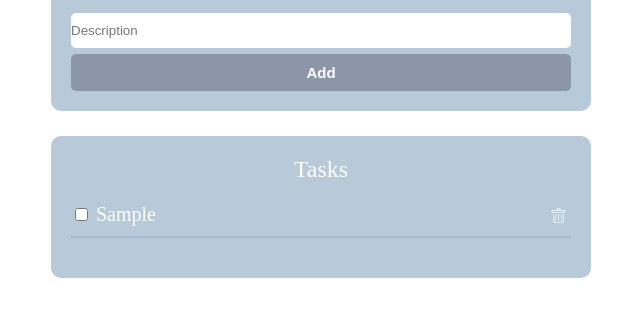
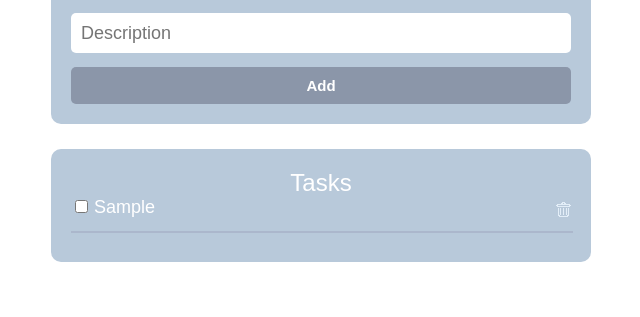
Before and after one commit to Trigan00/MyToDo, a plain HTML site: page index.html in a window 1280 px wide. Both pictures are taken after typing "Sample" into the empty fields and a click on the button "Add". Shown: the part 123-440 px from the top of the page, without its empty margins (319-959 px from the left). Drawn offline with Linux system fonts and the light colour scheme.

Commit message:
Добавлен интерфейс для удаления кнопки, а также улучшена строка ввода задачи

```diff
--- a/index.html
+++ b/index.html
@@ -12,7 +12,7 @@
         <div class="ToDoList">
             <b>MyToDo</b>
             <div class="create_new_todo">
-                <input type="text" class="message" placeholder="Description">
+                <textarea id="text" class="textarea" placeholder="Description"></textarea>
                 <button class="add"><b>Add</b></button>
             </div>
         </div>
@@ -20,7 +20,7 @@
 
     <div class="Tasks">
         <div class="TasksWord">Tasks</div>
-        <ul class="todo"></ul>
+        <div class="todo"></div>
     </div>
 
     <script src = "./main.js"></script>
--- a/main.js
+++ b/main.js
@@ -1,10 +1,15 @@
 //Даров Владик
 
-let addMessage = document.querySelector('.message') //находит поле ввода задачи
+let addMessage = document.querySelector('.textarea') //находит поле ввода задачи
 let addButton = document.querySelector('.add') //находит кнопку добавления задачи
 let todo = document.querySelector('.todo') //находит список задач
 
 let todolist = [] //объявляем массив котоорый хранит объекты (список задач)
+
+addMessage.addEventListener("input", (event) => {
+    addMessage.style.height = 0;
+    addMessage.style.height = addMessage.scrollHeight + "px";
+})
 
 
 //условие сразу же сработает когда страница будет обнавлена
@@ -23,7 +28,8 @@ addButton.addEventListener('click', function(){ //эта функция сраб
     todolist.push(newToDo) //Закидывает новую задачу в список задч
     displayMessages() //вызов функции, которая выводит задчи на экран
     localStorage.setItem('todo', JSON.stringify(todolist)) //Сохраняется список задч
-    addMessage.value = ''
+    addMessage.value = '' // удаление задачи из поля ввода задачи
+    addMessage.style.height = 0; //возвращает размер addMessage в исходный
 
 })
 
@@ -32,12 +38,14 @@ function displayMessages(){ //функция, которая выводит за
     let displayMessage = '' //переменная которая показывает задчи
     todolist.forEach((item, index) => { //перебор всех задач из массива задач
         displayMessage += `
-        <li>
-            <input type='checkbox' id='item_${index}' ${item.checked ? 'checked' : ''}>
-            <label for='item_${index}'>${item.ToDo}</label>
-            <input class = "delate" onclick="delateTask(${index})" type="button" value="">
+        <div class = "todo">
+            <div class = "wrapper">
+                <div class = "box-1"><input type='checkbox' id='item_${index}' ${item.checked ? 'checked' : ''}></div>
+                <div class = "box-2"><label class = "item" for='item_${index}'>${item.ToDo}</label></div>
+                <div class = "box-3"><input class = "delate" onclick="delateTask(${index})" type="button" value=""></div>
+            </div>
             <hr>
-        </li>
+        </div>
         ` // Прибавляет новые задчи
         todo.innerHTML = displayMessage; //выводит задачи на экран
     })
@@ -55,20 +63,20 @@ todo.addEventListener('change', (event) =>{ //сработает, когда с
     })
 })
 
-todo.addEventListener('contextmenu', (event)=>{
-    event.preventDefault()
-    todolist.forEach((item, i) => {
-        if(item.ToDo === event.target.innerHTML){
-            todolist.splice(i, 1)
-            displayMessages();
-            localStorage.setItem('todo', JSON.stringify(todolist))
+todo.addEventListener('contextmenu', (event)=>{  //срабоатет при нажатии правой кнопкой мыши по задаче
+    event.preventDefault() //скрывает стандартное окно, которое пояаляется при нажатии правой кнопкой мыши
+    todolist.forEach((item, i) => { //Перебор всех задач
+        if(item.ToDo === event.target.innerHTML){ //когда задача будет равна нажатой задаче
+            todolist.splice(i, 1) // Удалить эту задачу
+            displayMessages(); //вызов функции, которая выводит задчи на экран
+            localStorage.setItem('todo', JSON.stringify(todolist)) //Сохраняется список задч
         }
     })
 })
 
 
-const delateTask = (index)=>{
-    todolist.splice(index, 1)
-    displayMessages();
-    localStorage.setItem('todo', JSON.stringify(todolist))
+const delateTask = (index)=>{ //удаление задачи по индексу
+    todolist.splice(index, 1) //удаляет задачу из массива
+    displayMessages(); //вызов функции, которая выводит задчи на экран
+    localStorage.setItem('todo', JSON.stringify(todolist)) //Сохраняется список задч
 }
--- a/style.css
+++ b/style.css
@@ -10,20 +10,39 @@
 
 }
 
-input[type=text] {
+/* input[type=text] {
     margin-top: 15px;
     width: 100%;
-    padding: 10px 0px 10px 0;
+    padding: 10px;
     border: 0px solid #ffffff;
     border-radius: 5px;
+    box-sizing: border-box;
+    height: 40px;
+    min-height: 40px;
+} */
+
+.textarea{
+    margin-top: 15px;
+    font-size: 18px;
+    font-family: Arial;
+    border-radius: 5px;
+    width: 100%;
+    padding: 10px;
+    border: 0px solid #ffffff;
+    resize: none;
+    overflow: hidden;
+    box-sizing: border-box;
+    height: 40px;
+    min-height: 40px;
 }
 
-input[type="text"]:focus {
+.textarea:focus {
     outline: 0;
     box-shadow: 0 0 0 0.2rem rgba(158, 158, 158, 0.25);
 }
 
 button {
+    font-family: Arial;
     margin-top: 10px;
     cursor: pointer;
     margin: 0 auto;
@@ -49,29 +68,36 @@ button:hover {
     color: white;
     font-size: 20px;
     border-radius: 10px;
+    font-family: Arial;
 }
 
-li {
-    list-style-type: none;
+.todo {
+    font-size: 18px;
 }
 
-ul {
-    margin-left: 0;
-    padding-left: 0;
+.wrapper{
+    display: grid;
+    grid-template-columns: 23px auto 20px;
 }
 
+.item{
+    white-space: pre-line;
+}
+
+
 .TasksWord{
+    font-family: Arial;
     text-align: center;
     font-size: 24px;
 }
 
 hr{
+    width: 100%;
     border: 1px solid #abb7cc;
 }
 
 .delate{
     margin: 5px;
-    float: right;
     height: 15px;
     width: 15px;
     appearance: none;
```
Also changed, not shown: img/trash_2.png (added).
